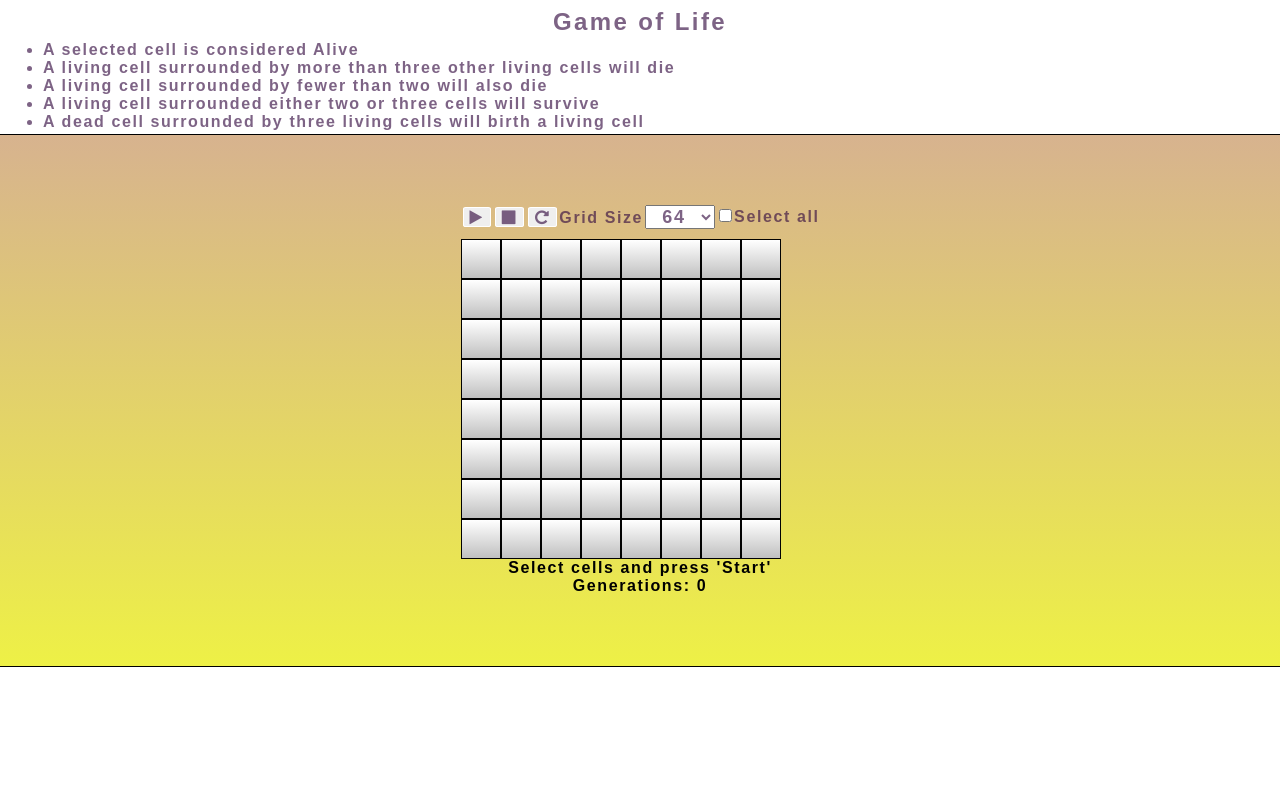
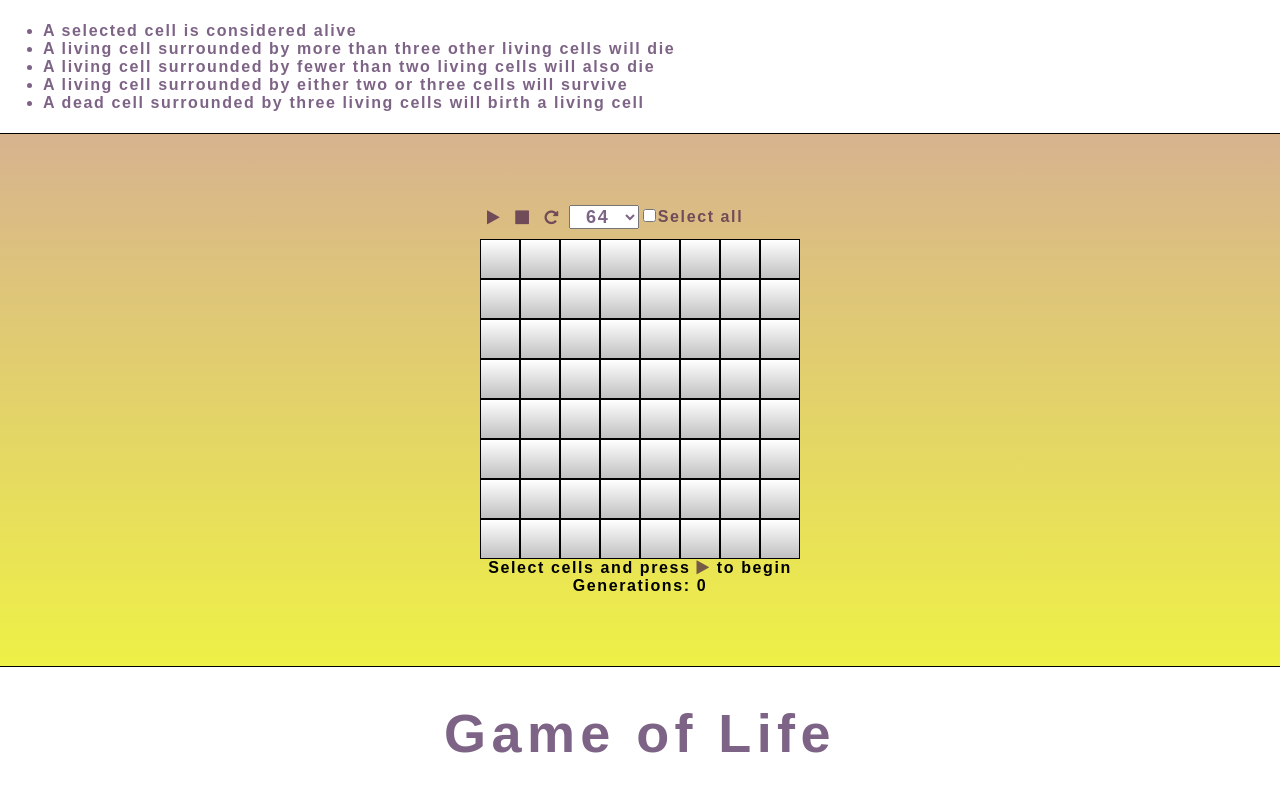
Before and after one commit to bbgrabbag/game-of-life, a React app: page / in a window 1280 px wide. Built offline with nearby package versions, Linux system fonts and the light colour scheme.

Commit message:
finished main design layout

```diff
--- a/src/App/Grid.js
+++ b/src/App/Grid.js
@@ -17,6 +17,17 @@ export default class Grid extends Component {
         this.start = this.start.bind(this);
         this.stop = this.stop.bind(this);
         this.reset = this.reset.bind(this);
+    }
+    componentDidMount() {
+        const { processing } = this.state;
+        window.addEventListener("keyup", (e) => {
+            switch(e.keyCode){
+                case 32:
+                    return processing ? this.stop(): this.start() ;
+                case 82:
+                    return this.reset();
+            }
+        })
     }
     componentWillReceiveProps(next) {
         if (next.n !== this.props.n)
@@ -77,7 +88,6 @@ export default class Grid extends Component {
                         <button onClick={this.reset} className="pointer"><i className="fa fa-repeat " aria-hidden="true"></i></button>
                         <form action="">
                             <label htmlFor="size">
-                                Grid Size
                                 <select className="pointer" onChange={handleChange} value={n} name="size" id="size">
                                     <option value="64">64</option>
                                     <option value="256">256</option>
@@ -93,10 +103,9 @@ export default class Grid extends Component {
                     </div>
                     <div style={styles} className="grid">
                         {grid.map((selected, i) => <Box select={this.select} dimension={Math.sqrt(n)} n={n} key={i} selected={selected} i={i} />)}
-
                     </div>
                 </div>
-                {processing ? <p>Processing...</p> : <p>Select cells and press 'Start'</p>}
+                {processing ? <p>Processing...</p> : <p>Select cells and press <i onClick={this.start} className="fa fa-play pointer" aria-hidden="true"></i> to begin</p>}
                 <p className="bold">Generations: {count}</p>
             </div >
         )
--- a/src/App/index.js
+++ b/src/App/index.js
@@ -19,17 +19,19 @@ export default class App extends Component {
             <div className="app-wrapper">
 
                 <div className="info-wrapper">
-                        <h1>Game of Life</h1>
-                        <ul>
-                            <li>A selected cell is considered Alive</li>
-                            <li>A living cell surrounded by more than three other living cells will die</li>
-                            <li>A living cell surrounded by fewer than two will also die</li>
-                            <li>A living cell surrounded either two or three cells will survive</li>
-                            <li>A dead cell surrounded by three living cells will birth a living cell</li>
-                        </ul>
+                    <ul>
+                        <li>A <b className="bold">selected cell</b> is considered <b className="bold">alive</b></li>
+                        <li>A <b className="bold">living cell</b> surrounded by <b className="bold">more than three</b> other living cells will die</li>
+                        <li>A <b className="bold">living cell</b> surrounded by <b className="bold">fewer than two</b> living cells will also die</li>
+                        <li>A <b className="bold">living cell</b> surrounded by <b className="bold">either two or three</b> cells will survive</li>
+                        <li>A <b className="bold">dead cell</b> surrounded by <b className="bold">three living cells</b> will birth a living cell</li>
+                    </ul>
                 </div>
 
-                <Grid n={+n} handleChange={this.handleChange}/>
+                <Grid n={+n} handleChange={this.handleChange} />
+                <footer>
+                    <h1>Game of Life</h1>
+                </footer>
             </div>
         )
     }
--- a/src/styles.css
+++ b/src/styles.css
@@ -15,28 +15,26 @@ label,
 button,
 li,
 i,
+b,
 p {
     font-size: 16px;
 }
 
 h1 {
     padding: 5px;
-    font-size: 24px;
+    font-size: 54px;
 }
 
 button {
     color: black;
-    margin: 0 2px;
+    background:transparent;
     border-radius: 10%;
-    border: 1px solid white;
+    border: 1px solid transparent;
     display: flex;
 
 
 }
-button:hover, input:hover, select:hover{
-    border: 1px solid #330a3fa2;
-    transform: scale(1.1);
-}
+
 ul {
     width: 85%;
     margin: auto 0;
@@ -51,7 +49,7 @@ input, select{
 }
 
 .bold {
-    font-weight: 700;
+    font-weight: 900;
 }
 
 .pointer:hover {
@@ -101,7 +99,8 @@ input, select{
     background: linear-gradient(white, silver);
 }
 .box:hover{
-    transform: scale(1.05);
+   transform: scale(1.05);
+   box-shadow: 5px 2px 2px black;
 }
 
 .selected {
@@ -114,6 +113,12 @@ input, select{
     align-items: center;
 }
 
+footer{
+    display: flex;
+    align-items: center;
+    justify-content: center;
+}
+
 @media (min-height: 700px) {
     .grid-wrapper {
         justify-content: center;
```
